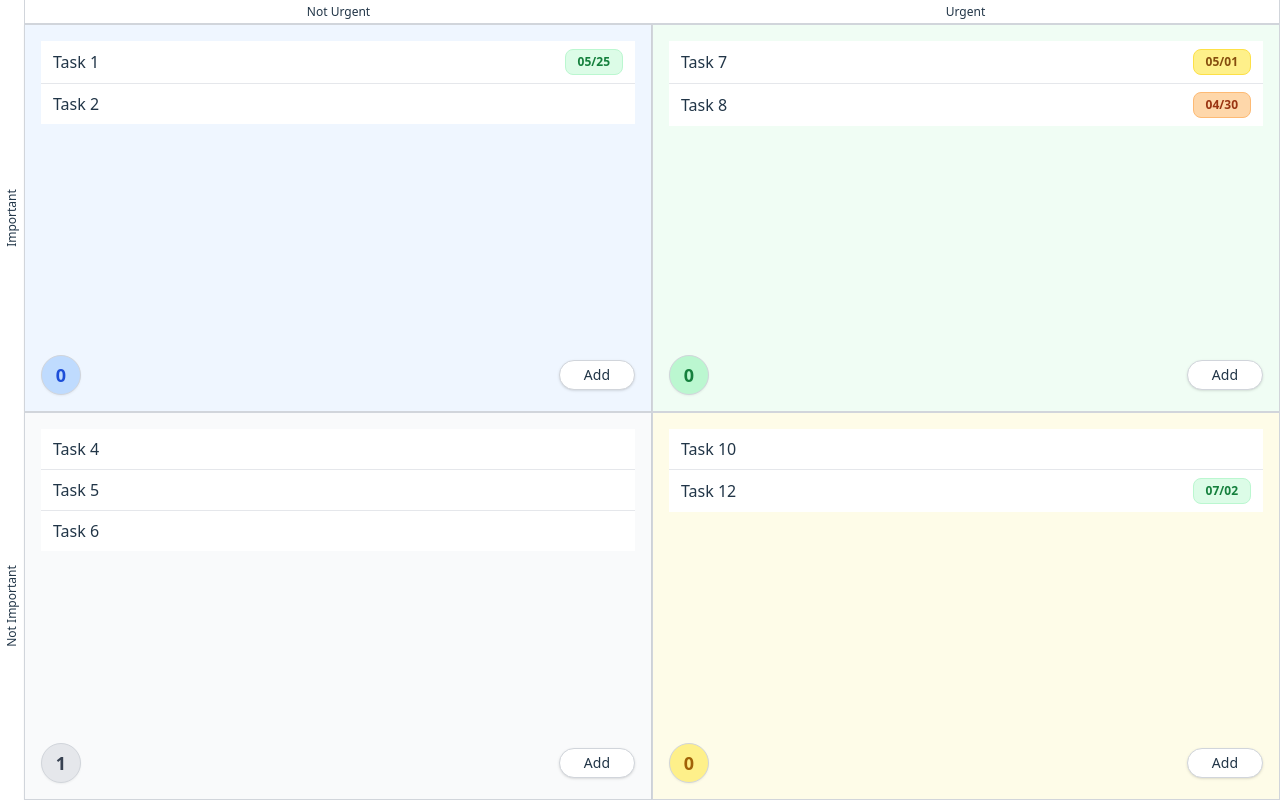
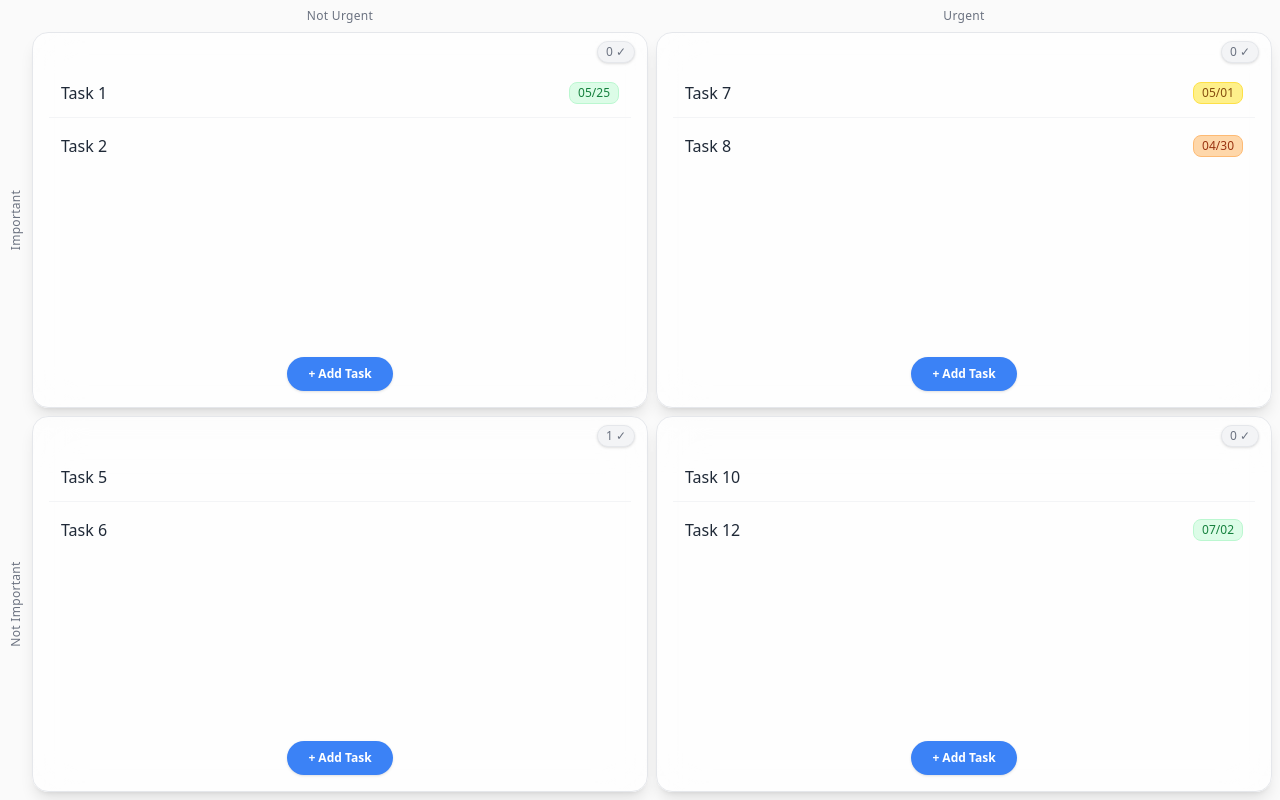
Before and after one commit to dahotre/tasks.dahotre.org, a React (Vite) app: page / in a window 1280 px wide. Built offline with nearby package versions, Linux system fonts and the light colour scheme.

Commit message:
Uniform modal buttons, improved close button, and updated completed tasks counter badge styling with padding

```diff
--- a/src/components/EisenhowerMatrix.jsx
+++ b/src/components/EisenhowerMatrix.jsx
@@ -150,7 +150,7 @@
   }
 
   return (
-    <div className="w-screen h-screen flex items-stretch justify-stretch bg-white relative">
+    <div className="w-screen h-screen flex items-stretch justify-stretch bg-neutral-50 font-sans relative">
       {showConfetti && (
         <div className="pointer-events-none fixed inset-0 z-50">
           <Confetti width={window.innerWidth} height={window.innerHeight} numberOfPieces={800} gravity={0.8} recycle={false} />
@@ -161,14 +161,14 @@
         </div>
       )}
       <DragDropContext onDragEnd={onDragEnd}>
-        <div className="grid grid-cols-[24px_1fr_1fr] grid-rows-[24px_1fr_1fr] w-full h-full">
+        <div className="grid grid-cols-[16px_1fr_1fr] grid-rows-[16px_1fr_1fr] w-full h-full gap-2 p-2">
           {/* Top-left empty cell */}
           <div></div>
-          {/* Top headers - even smaller, no extra padding */}
-          <div className="flex items-center justify-center border-b border-l border-gray-300 font-normal text-xs bg-white p-0 m-0 h-[24px]">Not Urgent</div>
-          <div className="flex items-center justify-center border-b border-r border-gray-300 font-normal text-xs bg-white p-0 m-0 h-[24px]">Urgent</div>
-          {/* Left labels - even smaller, no extra padding */}
-          <div className="flex items-center justify-center h-full w-[24px] p-0 m-0"><span className="font-normal text-xs origin-center rotate-[-90deg] whitespace-nowrap">Important</span></div>
+          {/* Top headers - minimal space */}
+          <div className="flex items-center justify-center font-normal text-xs text-gray-500 tracking-wide bg-transparent p-0 m-0 h-[16px]">Not Urgent</div>
+          <div className="flex items-center justify-center font-normal text-xs text-gray-500 tracking-wide bg-transparent p-0 m-0 h-[16px]">Urgent</div>
+          {/* Left labels - minimal space */}
+          <div className="flex items-center justify-center h-full w-[16px] p-0 m-0"><span className="font-normal text-xs text-gray-500 tracking-wide origin-center rotate-[-90deg] whitespace-nowrap">Important</span></div>
           {QUADRANTS.slice(0, 2).map((q) => (
             <Droppable droppableId={q.key} key={q.key}>
               {(provided, snapshot) => (
@@ -188,7 +188,7 @@
               )}
             </Droppable>
           ))}
-          <div className="flex items-center justify-center h-full w-[24px] p-0 m-0"><span className="font-normal text-xs origin-center rotate-[-90deg] whitespace-nowrap">Not Important</span></div>
+          <div className="flex items-center justify-center h-full w-[16px] p-0 m-0"><span className="font-normal text-xs text-gray-500 tracking-wide origin-center rotate-[-90deg] whitespace-nowrap">Not Important</span></div>
           {QUADRANTS.slice(2, 4).map((q) => (
             <Droppable droppableId={q.key} key={q.key}>
               {(provided, snapshot) => (
--- a/src/components/Quadrant.jsx
+++ b/src/components/Quadrant.jsx
@@ -2,16 +2,32 @@
 import TaskItem from "./TaskItem";
 import { Draggable } from "@hello-pangea/dnd";
 
-export default function Quadrant({ color, counterColor, tasks, completedCount, droppableProps, innerRef, isDraggingOver, children, onAdd, onTaskClick }) {
+export default function Quadrant({
+  color, // pastel color, not used directly now
+  counterColor, // not used directly now
+  tasks = [],
+  completedCount = 0,
+  droppableProps = {},
+  innerRef,
+  isDraggingOver,
+  onAdd,
+  onTaskClick,
+  children,
+}) {
+  // Only show incomplete tasks in the list
+  const visibleTasks = tasks.filter(t => !t.completed);
   return (
-    <div className={`relative shadow-sm flex flex-col ${color} border border-gray-300 p-4 min-h-0 h-full w-full`}>
-      {/* Task List */}
-      <div
-        className={`flex-1 divide-y divide-gray-200 ${isDraggingOver ? 'bg-blue-100/40' : ''}`}
-        ref={innerRef}
-        {...droppableProps}
-      >
-        {tasks.map((task, idx) => (
+    <div
+      ref={innerRef}
+      {...droppableProps}
+      className={`relative flex flex-col h-full w-full bg-white/70 backdrop-blur-xl border border-gray-200 rounded-2xl shadow-lg p-4 gap-2 transition-all duration-300 ${isDraggingOver ? 'shadow-2xl border-blue-300' : 'hover:shadow-xl'} overflow-hidden`}
+    >
+      {/* Completed tasks counter badge, styled like previous tasks counter */}
+      <span className="absolute top-2 right-3 z-10 bg-gray-100 text-gray-500 text-xs font-medium rounded-full px-2 py-0.5 shadow border border-gray-200 select-none">
+        {completedCount} ✓
+      </span>
+      <div className="flex-1 flex flex-col gap-1 pt-6">
+        {visibleTasks.map((task, idx) => (
           <Draggable draggableId={String(task.id)} index={idx} key={task.id}>
             {(provided, snapshot) => (
               <div
@@ -20,22 +36,21 @@
                 {...provided.dragHandleProps}
                 className={snapshot.isDragging ? 'opacity-70' : ''}
               >
-                <TaskItem task={task} onClick={() => onTaskClick?.(task)} />
+                <TaskItem task={task} onClick={() => onTaskClick(task)} />
+                {idx < visibleTasks.length - 1 && <div className="h-px bg-gray-100 my-1" />}
               </div>
             )}
           </Draggable>
         ))}
-        {children}
       </div>
-      {/* Bottom row: Counter and Add pill */}
-      <div className="mt-4 w-full flex justify-between items-center">
-        <span className={`w-10 h-10 flex items-center justify-center rounded-full font-bold border border-gray-300 shadow-sm text-lg ${counterColor}`}>
-          {completedCount}
-        </span>
-        <button className="bg-white border border-gray-300 rounded-full px-6 py-1 text-sm font-medium shadow hover:bg-gray-100 transition" onClick={onAdd}>
-          Add
-        </button>
-      </div>
+      <button
+        className="mt-3 px-5 py-2 rounded-full bg-blue-500 text-white font-semibold shadow hover:bg-blue-600 transition w-fit self-center text-xs"
+        onClick={onAdd}
+        type="button"
+      >
+        + Add Task
+      </button>
+      {children}
     </div>
   );
 }
--- a/src/components/TaskItem.jsx
+++ b/src/components/TaskItem.jsx
@@ -21,14 +21,18 @@
 }
 
 export default function TaskItem({ task, onClick }) {
+  const isCompleted = task.completed;
   return (
     <div
-      className="flex justify-between items-center bg-white px-3 py-2 cursor-pointer hover:bg-gray-50 transition text-base"
+      className={`flex items-center px-3 py-2 rounded-xl cursor-pointer transition-all duration-200 font-sans bg-transparent hover:bg-white/60 hover:shadow-md hover:scale-[1.03] ${isCompleted ? 'text-gray-400 line-through opacity-60' : 'text-gray-800'} select-none`}
       onClick={onClick}
+      tabIndex={0}
+      role="button"
+      aria-label={task.text}
     >
-      <span>{task.text}</span>
+      <span className="flex-1 text-base font-medium" style={{ textShadow: '0 1px 2px rgba(0,0,0,0.02)' }}>{task.text}</span>
       {task.due && (
-        <span className={`ml-2 px-3 py-1 rounded-lg text-xs font-semibold border ${getDueColor(task.due)}`}>
+        <span className={`ml-3 px-2 py-0.5 rounded-lg text-xs font-medium border ${getDueColor(task.due)}`}>
           {formatDue(task.due)}
         </span>
       )}
--- a/src/components/TaskModal.jsx
+++ b/src/components/TaskModal.jsx
@@ -48,16 +48,16 @@
   if (!open) return null;
 
   return (
-    <div className="fixed inset-0 z-50 flex items-center justify-center bg-black/30">
-      <div className="bg-white rounded-xl shadow-xl w-full max-w-md p-6 relative">
+    <div className="fixed inset-0 z-50 flex items-center justify-center bg-black/20 transition-all duration-300">
+      <div className="bg-white/80 backdrop-blur-xl rounded-2xl shadow-2xl border border-gray-100 w-full max-w-md p-8 relative font-sans transition-all duration-300">
         <button
-          className="absolute top-2 right-2 text-gray-400 hover:text-gray-700 text-2xl bg-white rounded-lg"
+          className="absolute top-3 right-3 text-gray-400 hover:bg-gray-100 hover:text-gray-700 text-2xl rounded-full transition p-1 border-0 bg-transparent shadow-none"
           onClick={onClose}
           aria-label="Close"
         >
           ×
         </button>
-        <h2 className="text-xl font-bold mb-4">{mode === "add" ? "Add Task" : "Edit Task"}</h2>
+        <h2 className="text-lg font-semibold mb-6 text-gray-800 tracking-wide">{mode === "add" ? "Add Task" : "Edit Task"}</h2>
         <form
           onSubmit={e => {
             e.preventDefault();
@@ -68,12 +68,12 @@
               quadrant,
             });
           }}
-          className="space-y-4"
+          className="space-y-5"
         >
           <div>
-            <label className="block text-sm font-medium mb-1">Task</label>
+            <label className="block text-xs font-medium mb-2 text-gray-500">Task</label>
             <input
-              className="w-full border rounded px-3 py-2 focus:outline-none focus:ring focus:border-blue-300 bg-white text-gray-900"
+              className="w-full rounded-xl px-4 py-2 bg-gray-100 text-gray-800 placeholder-gray-400 focus:outline-none focus:ring-2 focus:ring-blue-300 transition"
               value={text}
               onChange={e => setText(e.target.value)}
               required
@@ -82,18 +82,18 @@
             />
           </div>
           <div>
-            <label className="block text-sm font-medium mb-1">Due Date</label>
+            <label className="block text-xs font-medium mb-2 text-gray-500">Due Date</label>
             <input
               type="date"
-              className="w-full border rounded px-3 py-2 pr-10 focus:outline-none focus:ring focus:border-blue-300 bg-white"
+              className="w-full rounded-xl px-4 py-2 bg-gray-100 text-gray-800 placeholder-gray-400 focus:outline-none focus:ring-2 focus:ring-blue-300 transition"
               value={due}
               onChange={e => setDue(e.target.value)}
             />
           </div>
           <div>
-            <label className="block text-sm font-medium mb-1">Quadrant</label>
+            <label className="block text-xs font-medium mb-2 text-gray-500">Quadrant</label>
             <select
-              className="w-full border rounded px-3 py-2 focus:outline-none focus:ring focus:border-blue-300 bg-white text-gray-900"
+              className="w-full rounded-xl px-4 py-2 bg-gray-100 text-gray-800 focus:outline-none focus:ring-2 focus:ring-blue-300 transition"
               value={quadrant}
               onChange={e => setQuadrant(e.target.value)}
               required
@@ -103,38 +103,34 @@
               ))}
             </select>
           </div>
-          <div className="flex justify-end gap-2 mt-6">
+          <div className="flex justify-end gap-2 mt-8">
             <button
               type="button"
-              className="px-4 py-2 rounded bg-gray-100 text-gray-700 hover:bg-gray-200"
+              className="px-4 py-2 rounded-full bg-gray-100 text-gray-600 font-medium text-xs hover:bg-gray-200 transition shadow-none"
               onClick={onClose}
             >
               Cancel
             </button>
             <button
               type="submit"
-              className="px-4 py-2 rounded bg-blue-600 text-white hover:bg-blue-700"
+              className="px-4 py-2 rounded-full bg-blue-500 text-white font-semibold text-xs hover:bg-blue-600 transition shadow-none"
             >
               Save
             </button>
           </div>
         </form>
         {mode === "edit" && (
-          <div className="flex justify-between items-center mt-6">
+          <div className="flex justify-end gap-2 mt-4">
             <button
-              className="flex items-center gap-2 px-4 py-2 rounded-full bg-green-100 text-green-700 font-bold hover:bg-green-200 border border-green-300"
+              className="px-4 py-2 rounded-full border border-green-300 text-green-700 font-medium text-xs bg-white hover:bg-green-50 transition shadow-none"
               onClick={onComplete}
             >
-              <span className="inline-block w-5 h-5 rounded-full bg-green-500 flex items-center justify-center text-white text-lg">✓</span>
-              Complete
+              ✓ Complete
             </button>
             <button
-              className="flex items-center gap-2 px-4 py-2 rounded-full bg-red-100 text-red-700 font-bold hover:bg-red-200 border border-red-300"
+              className="px-4 py-2 rounded-full border border-red-300 text-red-700 font-medium text-xs bg-white hover:bg-red-50 transition shadow-none"
               onClick={onDelete}
             >
-              <svg xmlns="http://www.w3.org/2000/svg" fill="none" viewBox="0 0 24 24" strokeWidth={2} stroke="currentColor" className="w-5 h-5">
-                <path strokeLinecap="round" strokeLinejoin="round" d="M6 18L18 6M6 6l12 12" />
-              </svg>
               Delete
             </button>
           </div>
```
